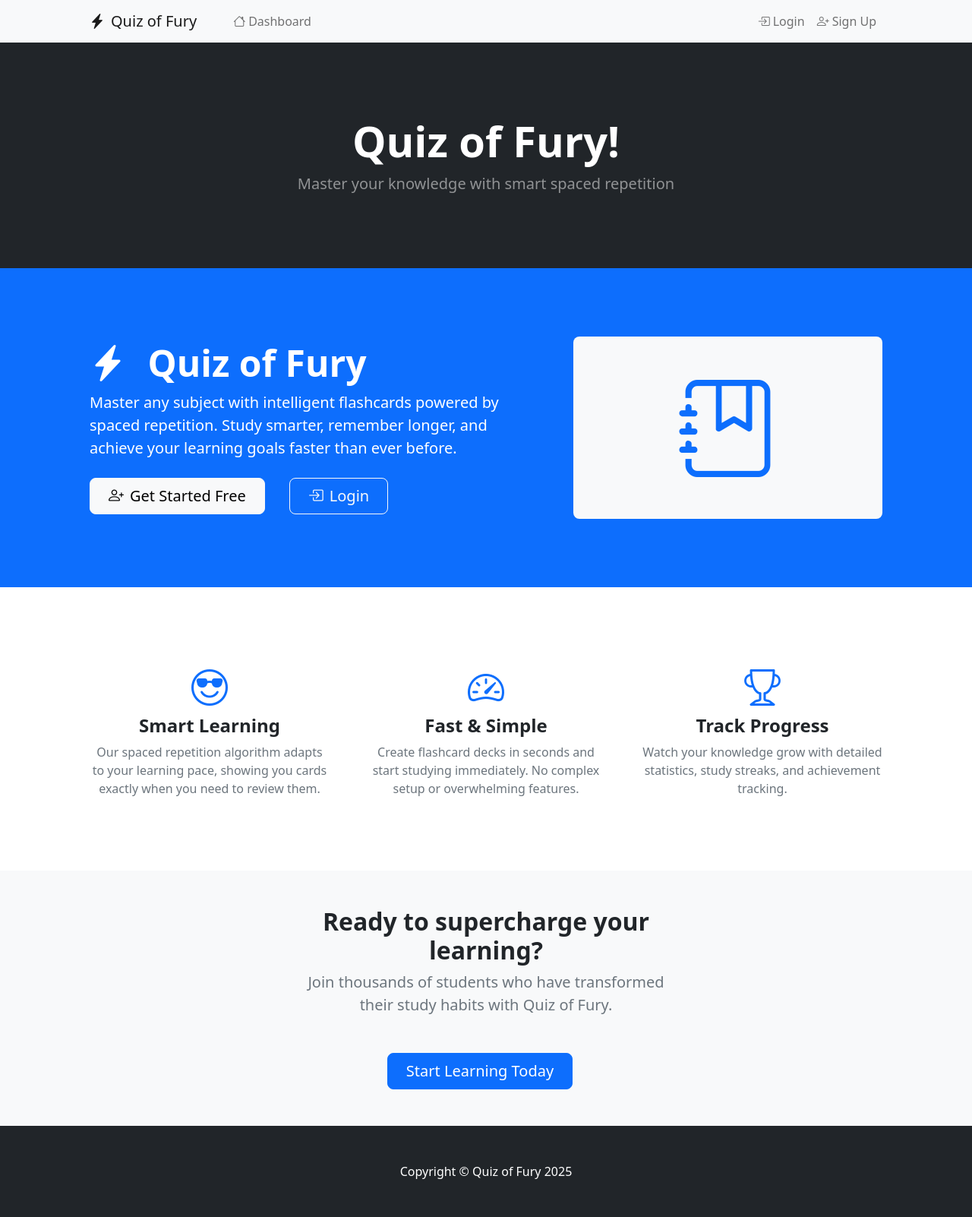
After one commit to DanielTKC/quiz_of_fury, a Django app: template src/templates/quiz/landing.html in a window 1280 px wide. The commit adds this page. Shown: the whole page at 76% size. Run offline with Django 5.2, Linux system fonts and the light colour scheme; the template is opened without the code that fills it, so the values that code supplies are empty; some libraries are stand-ins or nearby versions.

Commit message:
Landing page added, placed deck creation behind auth

```diff
--- a/src/templates/base.html
+++ b/src/templates/base.html
@@ -32,11 +32,13 @@
                         <i class="bi-house me-1"></i>Dashboard
                     </a>
                 </li>
-                <li class="nav-item">
+                {% if user.is_authenticated %}
+                    <li class="nav-item">
                     <a class="nav-link" href="{% url 'create_deck' %}">
                         <i class="bi-plus-circle me-1"></i>New Deck
                     </a>
-                </li>
+                    </li>
+                {% endif %}
             </ul>
                     <!-- Authentication Section -->
             <ul class="navbar-nav ms-auto">
--- /dev/null
+++ b/src/templates/quiz/landing.html
@@ -0,0 +1,98 @@
+{% extends "base.html" %}
+{% load static %}
+<!-- This page adapted from https://startbootstrap.com/theme/landing-page -->
+{% block title %}Welcome to Quiz of Fury{% endblock %}
+
+{% block content %}
+    <!-- Hero Section -->
+    <section class="py-5 bg-primary text-white">
+        <div class="container px-4 px-lg-5">
+            <div class="row gx-4 gx-lg-5 align-items-center justify-content-center">
+                <div class="col-lg-8 col-xl-7 col-xxl-6">
+                    <div class="my-5 text-center text-xl-start">
+                        <h1 class="display-5 fw-bolder mb-2">
+                            <i class="bi-lightning-charge-fill me-3"></i>
+                            Quiz of Fury
+                        </h1>
+                        <p class="lead fw-normal mb-4">
+                            Master any subject with intelligent flashcards powered by spaced repetition.
+                            Study smarter, remember longer, and achieve your learning goals faster than ever before.
+                        </p>
+                        <div class="d-grid gap-3 d-sm-flex justify-content-sm-center justify-content-xl-start">
+                            <a class="btn btn-light btn-lg px-4 me-sm-3" href="{% url 'account_signup' %}">
+                                <i class="bi-person-plus me-2"></i>Get Started Free
+                            </a>
+                            <a class="btn btn-outline-light btn-lg px-4" href="{% url 'account_login' %}">
+                                <i class="bi-box-arrow-in-right me-2"></i>Login
+                            </a>
+                        </div>
+                    </div>
+                </div>
+                <div class="col-xl-5 col-xxl-6 d-none d-xl-block text-center">
+                    <div class="bg-light rounded-3 p-4">
+                        <i class="bi-journal-bookmark text-primary" style="font-size: 8rem;"></i>
+                    </div>
+                </div>
+            </div>
+        </div>
+    </section>
+
+    <!-- Features Section -->
+    <section class="py-5">
+        <div class="container px-4 px-lg-5 my-5">
+            <div class="row gx-4 gx-lg-5">
+                <div class="col-lg-4 mb-5 mb-lg-0">
+                    <div class="text-center">
+                        <i class="bi-emoji-sunglasses text-primary mb-3" style="font-size: 3rem;"></i>
+                        <h4 class="h4 fw-bolder">Smart Learning</h4>
+                        <p class="text-muted mb-0">
+                            Our spaced repetition algorithm adapts to your learning pace,
+                            showing you cards exactly when you need to review them.
+                        </p>
+                    </div>
+                </div>
+                <div class="col-lg-4 mb-5 mb-lg-0">
+                    <div class="text-center">
+                        <i class="bi-speedometer2 text-primary mb-3" style="font-size: 3rem;"></i>
+                        <h4 class="h4 fw-bolder">Fast & Simple</h4>
+                        <p class="text-muted mb-0">
+                            Create flashcard decks in seconds and start studying immediately.
+                            No complex setup or overwhelming features.
+                        </p>
+                    </div>
+                </div>
+                <div class="col-lg-4">
+                    <div class="text-center">
+                        <i class="bi-trophy text-primary mb-3" style="font-size: 3rem;"></i>
+                        <h4 class="h4 fw-bolder">Track Progress</h4>
+                        <p class="text-muted mb-0">
+                            Watch your knowledge grow with detailed statistics,
+                            study streaks, and achievement tracking.
+                        </p>
+                    </div>
+                </div>
+            </div>
+        </div>
+    </section>
+
+    <!-- Call to Action -->
+    <section class="py-5 bg-light">
+        <div class="container px-4 px-lg-5">
+            <div class="row gx-4 gx-lg-5 justify-content-center">
+                <div class="col-lg-8 col-xl-6">
+                    <div class="text-center">
+                        <h2 class="fw-bolder">Ready to supercharge your learning?</h2>
+                        <p class="lead fw-normal text-muted mb-5">
+                            Join thousands of students who have transformed their study habits with Quiz of Fury.
+                        </p>
+                        <div class="d-grid gap-3 d-sm-flex justify-content-sm-center">
+                            <a class="btn btn-primary btn-lg px-4 me-sm-3" href="{% url 'account_signup' %}">
+                                Start Learning Today
+                            </a>
+                        </div>
+                    </div>
+                </div>
+            </div>
+        </div>
+    </section>
+{% endblock %}
```
Also changed, not shown: src/quiz/views.py (+16 -15 lines).
